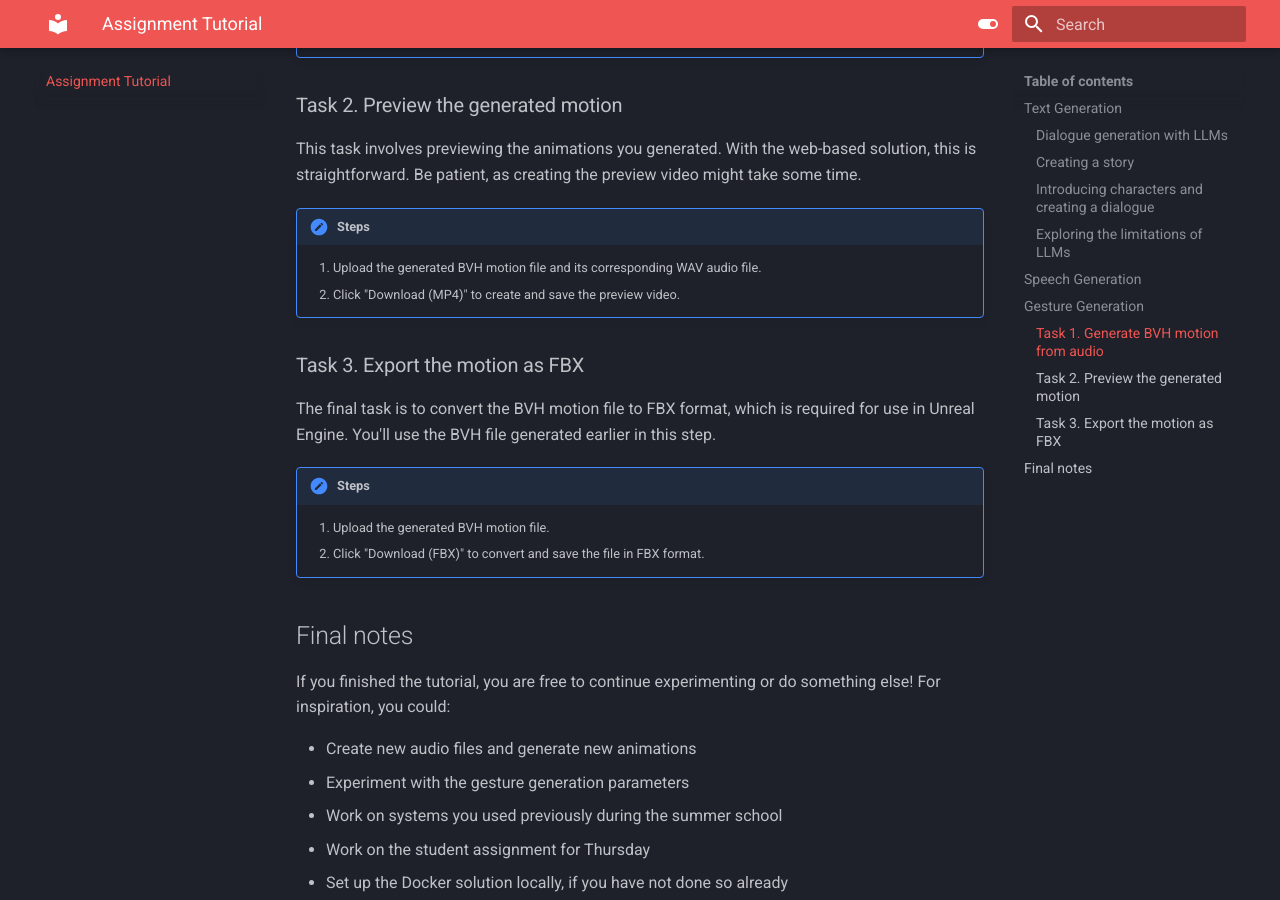
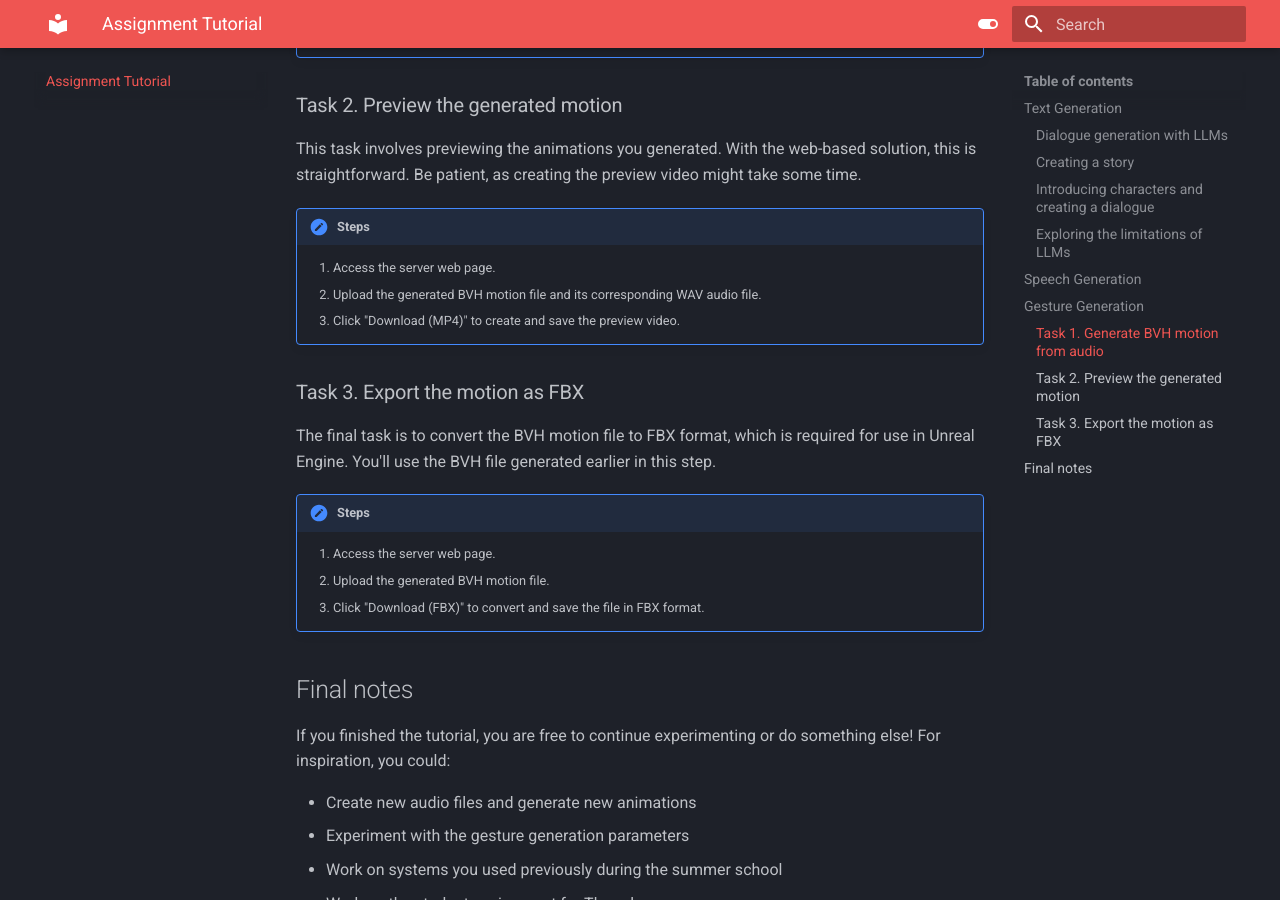
Before and after one commit to TeoNikolov/wasp-ss-assignment, an MkDocs documentation site: the page built from docs/tutorial.md, in a window 1280 px wide and 900 px high, scrolled down 2216 px. Built offline with MkDocs 1.6.1 and Material for MkDocs 9.7.7, drawn with Linux system fonts in a browser that asks for light colours; part of the change alters nothing that is shown.

Commit message:
Update tutorial.md

```diff
--- a/docs/tutorial.md
+++ b/docs/tutorial.md
@@ -67,11 +67,11 @@ Your first task is to use the ZeroEGGS AI model to create gestures from audio fi
 !!! Steps
 
     1. Access the server web page.
-    2. Upload a WAV audio file.
-    3. Choose a starting pose and animation style. The starting pose will be used as the first frame of your animation. Pose previews are shown [here](https://github.com/TeoNikolov/wasp-ss-gesgen/tree/main/data/start_poses/images).
-    4. Adjust the temperature for gesture variation. Higher values will result in animations that adhere more strongly to the chosen style.
-    5. Set a seed. Different seeds will randomize the result.
-    6. Click "Download (BVH)" to generate and save the BVH file.
+    1. Upload a WAV audio file.
+    1. Choose a starting pose and animation style. The starting pose will be used as the first frame of your animation. Pose previews are shown [here](https://github.com/TeoNikolov/wasp-ss-gesgen/tree/main/data/start_poses/images).
+    1. Adjust the temperature for gesture variation. Higher values will result in animations that adhere more strongly to the chosen style.
+    1. Set a seed. Different seeds will randomize the result.
+    1. Click "Download (BVH)" to generate and save the BVH file.
 
 ### Task 2. Preview the generated motion
 
@@ -79,8 +79,9 @@ This task involves previewing the animations you generated. With the web-based s
 
 !!! Steps
 
+    1. Access the server web page.
     1. Upload the generated BVH motion file and its corresponding WAV audio file.
-    2. Click "Download (MP4)" to create and save the preview video.
+    1. Click "Download (MP4)" to create and save the preview video.
 
 ### Task 3. Export the motion as FBX
 
@@ -88,8 +89,9 @@ The final task is to convert the BVH motion file to FBX format, which is require
 
 !!! Steps
 
+    1. Access the server web page.
     1. Upload the generated BVH motion file.
-    2. Click "Download (FBX)" to convert and save the file in FBX format.
+    1. Click "Download (FBX)" to convert and save the file in FBX format.
 
 ## Final notes
 
```
